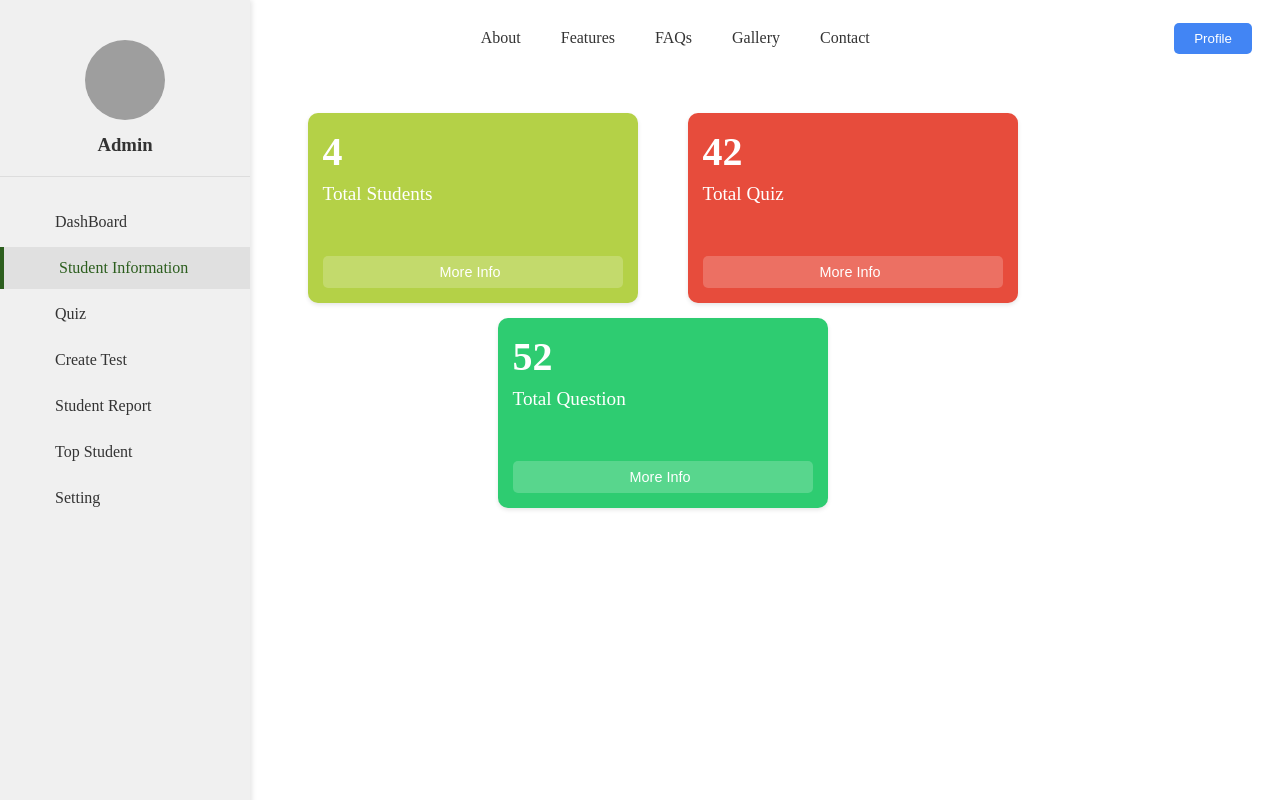
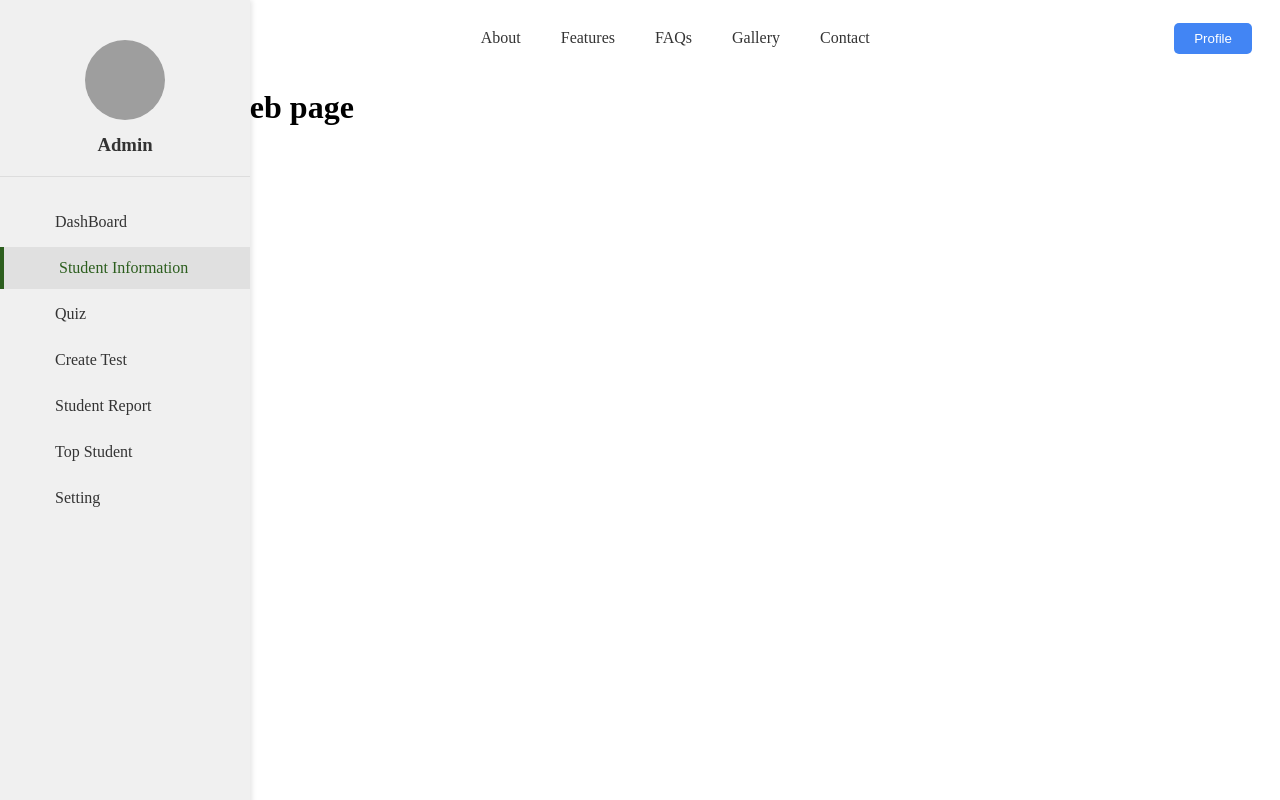
Before and after one commit to arunjadaun2002/Online-Test-PlatForm, a React (Vite) app in the folder frontend/: page /admin/students in a window 1280 px wide. Built offline with nearby package versions, Linux system fonts and the light colour scheme; grey boxes are pictures that could not be loaded.

Commit message:
adding some features

```diff
--- a/frontend/src/component/Login/login.css
+++ b/frontend/src/component/Login/login.css
@@ -101,6 +101,10 @@
     margin: 2rem 0;
   }
 
+  .heading{
+    text-align: center;
+    color: #2c5e1e;
+  }
   .forget-password {
     color: #dc6b6b;
     text-decoration: none;
--- a/frontend/src/component/Login/login.jsx
+++ b/frontend/src/component/Login/login.jsx
@@ -13,7 +13,7 @@ const Login = () => {
   return (
     <div className="login-page">
       <div className="container">
-        <h1>Online Test</h1>
+        <h1 className="heading">Online Test</h1>
 
         <div className="login-container">
           <div className="login-left">
--- /dev/null
+++ b/frontend/src/component/Pages/Students.css
@@ -0,0 +1,4 @@
+.student_info{
+    text-align: center;
+    color: bisque;
+}
--- a/frontend/src/component/Pages/Students.jsx
+++ b/frontend/src/component/Pages/Students.jsx
@@ -1,75 +1,11 @@
 import React from "react";
-export default function Students() {
-  const stats = [
-    {
-      title: "Total Students",
-      count: 4,
-      color: "#B4D147",
-      icon: "fas fa-user-plus"
-    },
-    {
-      title: "Total Quiz",
-      count: 42,
-      color: "#E74C3C",
-      icon: "fas fa-question"
-    },
-    {
-      title: "Total Question",
-      count: 52,
-      color: "#2ECC71",
-      icon: "fas fa-question-circle"
-    }
-  ];
 
+const App = () => {
   return (
-    <div className="dashboard">
-      <div className="stats-grid">
-        <div className="stats-row">
-          <div
-            className="stat-card"
-            style={{ backgroundColor: stats[0].color }}
-          >
-            <div className="stat-info">
-              <h2>{stats[0].count}</h2>
-              <h3>{stats[0].title}</h3>
-            </div>
-            <i className={`stat-icon ${stats[0].icon}`}></i>
-            <button className="more-info">
-              More Info <i className="fas fa-arrow-right"></i>
-            </button>
-          </div>
-
-          <div
-            className="stat-card"
-            style={{ backgroundColor: stats[1].color }}
-          >
-            <div className="stat-info">
-              <h2>{stats[1].count}</h2>
-              <h3>{stats[1].title}</h3>
-            </div>
-            <i className={`stat-icon ${stats[1].icon}`}></i>
-            <button className="more-info">
-              More Info <i className="fas fa-arrow-right"></i>
-            </button>
-          </div>
-        </div>
-
-        <div className="stats-row">
-          <div
-            className="stat-card"
-            style={{ backgroundColor: stats[2].color }}
-          >
-            <div className="stat-info">
-              <h2>{stats[2].count}</h2>
-              <h3>{stats[2].title}</h3>
-            </div>
-            <i className={`stat-icon ${stats[2].icon}`}></i>
-            <button className="more-info">
-              More Info <i className="fas fa-arrow-right"></i>
-            </button>
-          </div>
-        </div>
-      </div>
+    <div>
+      <h1 className="student_info">This is a simple web page </h1>
     </div>
   );
-}
+};
+
+export default App;
```
